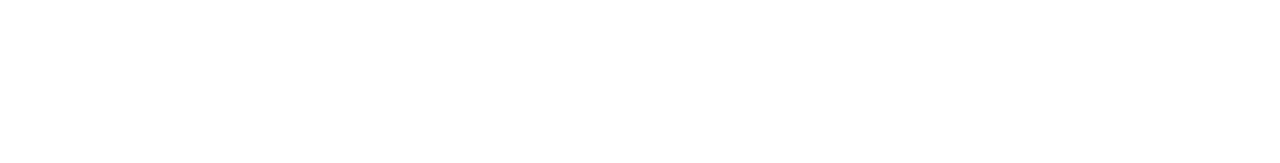
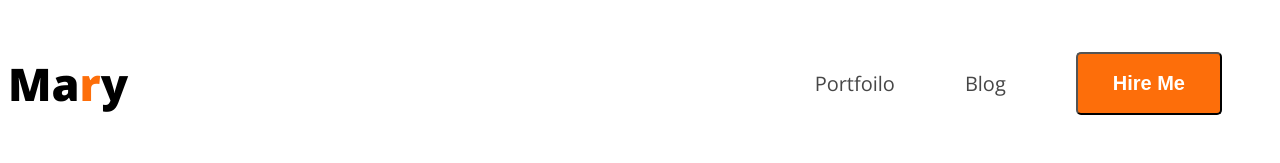
Before and after one commit to shahriaravi/simple-portfoilo, a plain HTML site: page index.html in a window 1280 px wide. Drawn offline with nearby package versions, Linux system fonts and the light colour scheme.

Commit message:
Navbar n Config file

```diff
--- a/index.html
+++ b/index.html
@@ -3,11 +3,21 @@
 <head>
     <meta charset="UTF-8">
     <meta name="viewport" content="width=device-width, initial-scale=1.0">
-    <title>Hardy - Web Dev</title>
+    <title>Mary - Web Dev</title>
+    <!-- linking css files -->
+     <link rel="stylesheet" href="styles/config.css">
+    <link rel="stylesheet" href="styles/nav.css">
 </head>
-<body>
+<body class="open-sans-font">
     <header>
-
+          <nav>
+            <h3 class="nav-title">Ma<span class="def-color">r</span>y</h3>
+            <ul>
+                <li class="dark-2"><a href="#"></a>Portfoilo</li>
+                <li class="dark-2"><a href="#"></a>Blog</li>
+                <li><a href="#"></a><button class="btn-primary"">Hire Me</button></li>
+            </ul>
+          </nav>
     </header>
 
     <main>
--- /dev/null
+++ b/styles/config.css
@@ -0,0 +1,28 @@
+
+@import url('https://fonts.googleapis.com/css2?family=Open+Sans:ital,wght@0,300..800;1,300..800&display=swap');
+
+
+.open-sans-font {
+  font-family: "Open Sans", sans-serif;
+  font-optical-sizing: auto;
+  font-style: normal;
+  font-variation-settings:
+    "wdth" 100;
+}
+
+.def-color {
+  color: #FD6E0A;
+}
+
+.dark-2 {
+  color: #474747;
+}
+
+.btn-primary{
+  color: white;
+  background-color: #FD6E0A;
+  font-size: 20px;
+  font-weight: bold;
+  border-radius: 5px;
+  padding: 18px 35px;
+}
--- /dev/null
+++ b/styles/nav.css
@@ -0,0 +1,24 @@
+nav {
+    display: flex;
+    justify-content: space-between;
+    align-items: center;
+
+}
+
+nav ul {
+    display: flex;
+    gap: 20px;
+    text-decoration: none;
+    font-size: 20px;
+    align-items: center;
+}
+
+nav ul li {
+    list-style: none;
+    margin-right: 50px;
+}
+
+.nav-title {
+    font-weight: 800;
+    font-size: 45px;
+}
```
